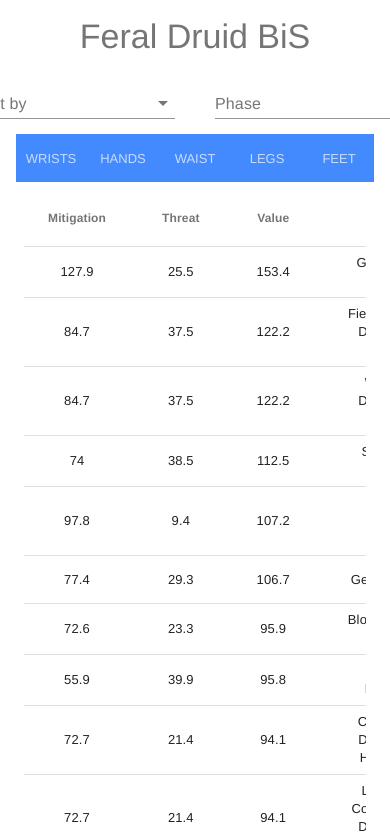
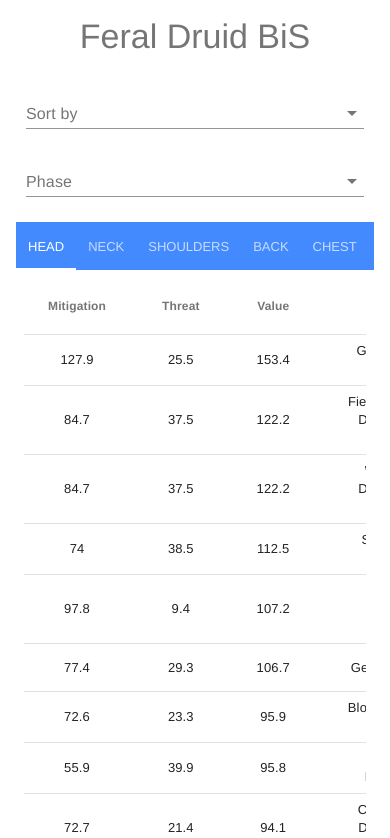
Before and after one commit to SSchnaible/wow-bis-list, a Vue app: page / in a window 390 px wide. Shown: the top 838 px of the page. Built offline with nearby package versions, Linux system fonts and the light colour scheme.

Commit message:
fixed header layout on mobile

```diff
--- a/src/App.vue
+++ b/src/App.vue
@@ -32,4 +32,12 @@
   text-align: center;
   color: #2c3e50;
 }
+
+.md-tabs-navigation {
+  overflow-x: auto;
+}
+
+.md-tab-nav-button {
+  min-width: fit-content !important;
+}
 </style>
--- a/src/views/Main.vue
+++ b/src/views/Main.vue
@@ -25,7 +25,6 @@
 
     <md-tabs
       class="md-primary"
-      md-alignment="centered"
     >
       <md-tab
         v-for="slot in bisData.slots"
@@ -84,10 +83,11 @@
   display: flex;
   justify-content: center;
   margin: 15px 0px;
+  max-width: 100%;
+  flex-wrap: wrap;
 }
 
 .input-field {
-  margin: 0 20px;
-  width: 200px;
+  margin: 10px;
 }
 </style>
```
